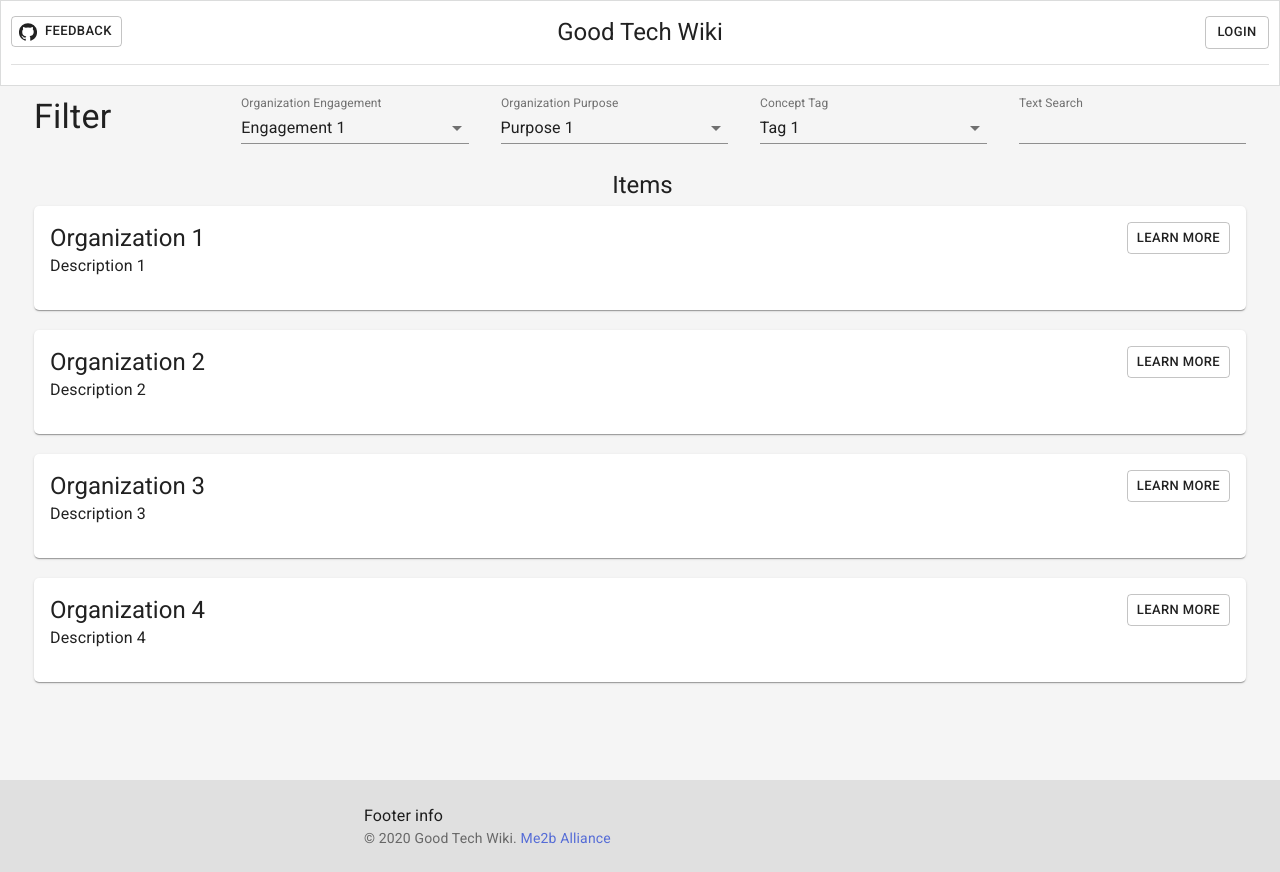
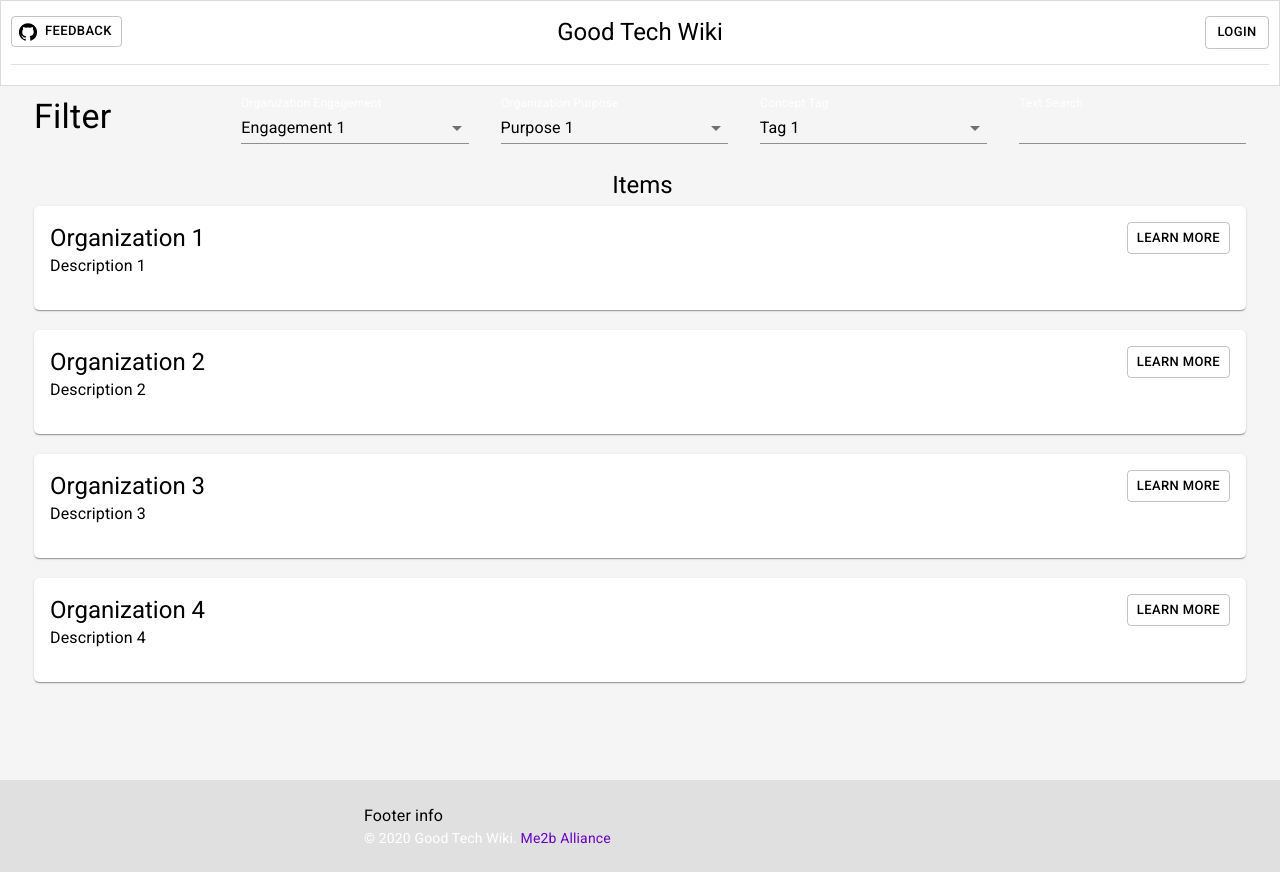
Before and after one commit to Me2B-Alliance/GoodTechWikiServer, a Next.js app: page / in a window 1280 px wide. Built offline with nearby package versions, Linux system fonts and the light colour scheme.

Commit message:
feat(theme): change primary and text color

```diff
--- a/components/theme.js
+++ b/components/theme.js
@@ -4,7 +4,7 @@ import { createMuiTheme } from '@material-ui/core/styles'
 const theme = createMuiTheme({
   palette: {
     primary: {
-      main: '#556cd6',
+      main: '#6802bf',
     },
     secondary: {
       main: '#19857b',
@@ -15,6 +15,10 @@ const theme = createMuiTheme({
     background: {
       default: '#f5f5f5',
     },
+    text: {
+      primary: '#000000',
+      secondary: '#ffffff',
+    }
   },
 })
 
```
